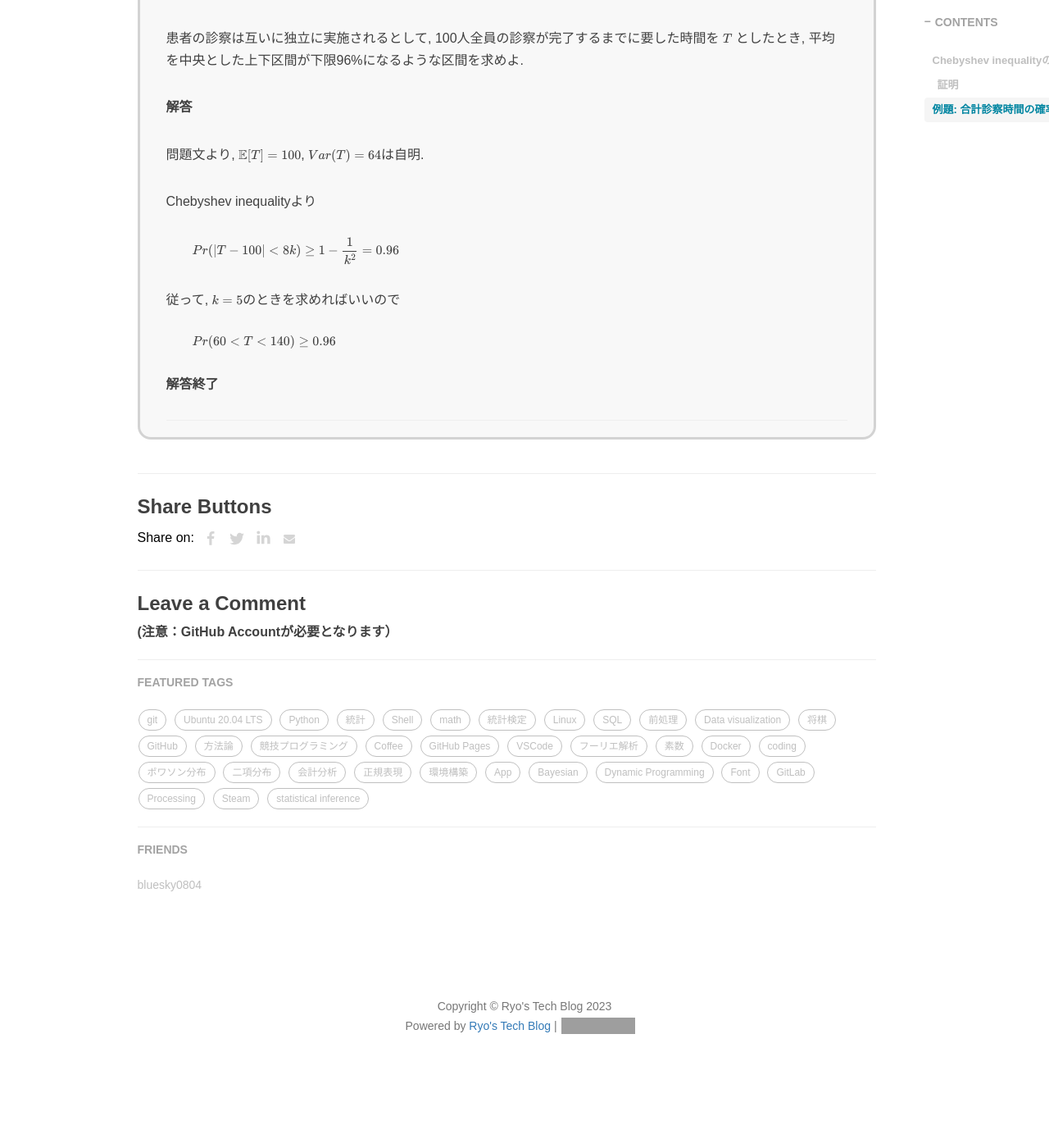
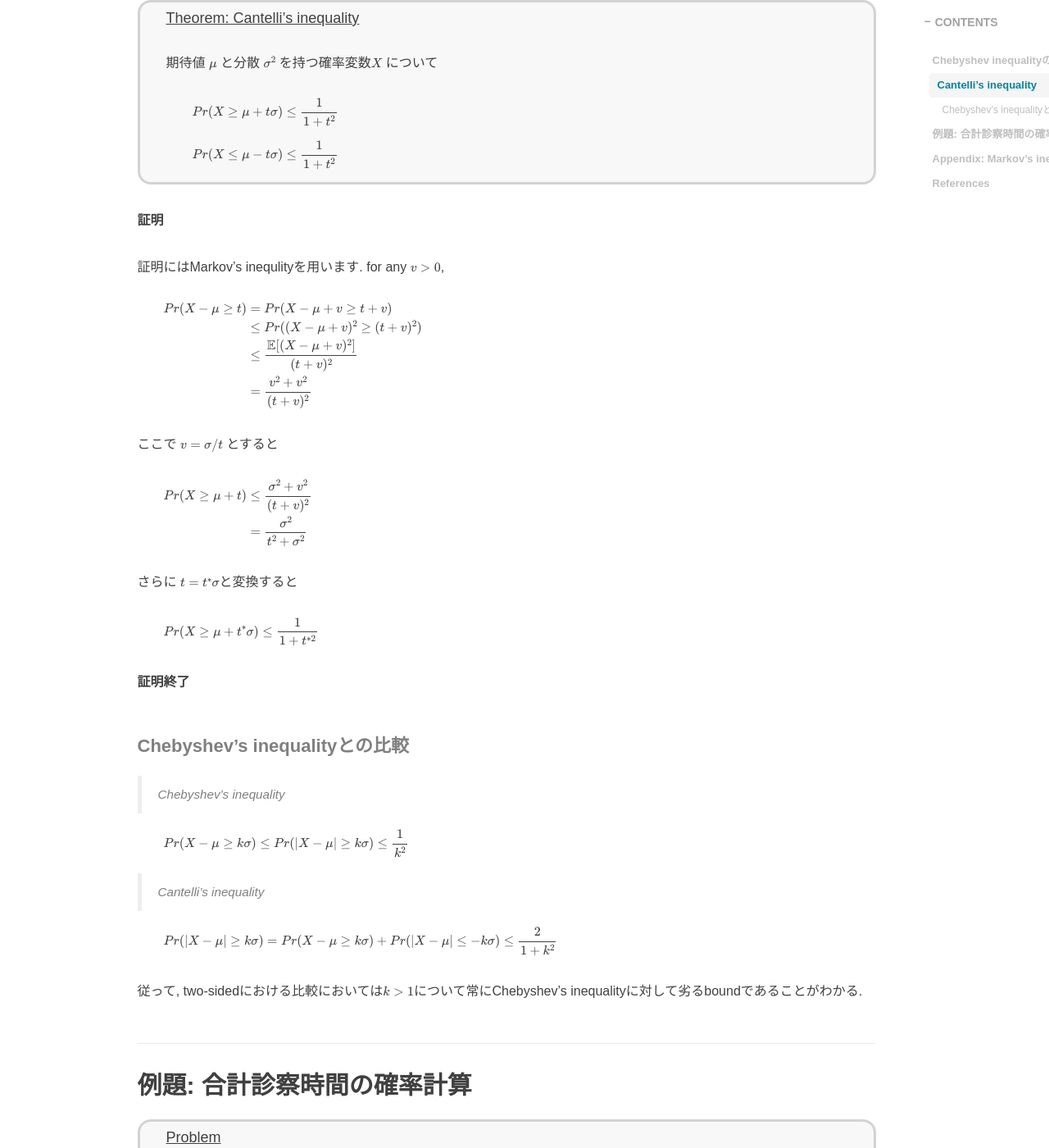
Before and after one commit to RyoNakagami/RyoNakagami.github.io, a Jekyll site: the page built from _posts/2023-02-27-chebyshev-inequality.md, in a window 1280 px wide and 1400 px high, scrolled down 2008 px. Shown: the whole window at 82% size. Built offline with Jekyll 4.4.1, drawn with Linux system fonts in a browser that asks for light colours; comment, search, counter and statistics services are not loaded; before the commit the page ends 3336 px from its top, so only the background shows below that; some of the changed text lies outside the part shown; grey boxes are pictures that could not be loaded.

Commit message:
ADD markov inequality

```diff
--- a/_posts/2023-02-27-chebyshev-inequality.md
+++ b/_posts/2023-02-27-chebyshev-inequality.md
@@ -18,8 +18,11 @@ tags:
 <!-- DON'T EDIT THIS SECTION, INSTEAD RE-RUN doctoc TO UPDATE -->
 
 - [Chebyshev inequalityの定理](#chebyshev-inequality%E3%81%AE%E5%AE%9A%E7%90%86)
-  - [証明](#%E8%A8%BC%E6%98%8E)
+  - [Cantelli's inequality](#cantellis-inequality)
+    - [Chebyshev's inequalityとの比較](#chebyshevs-inequality%E3%81%A8%E3%81%AE%E6%AF%94%E8%BC%83)
 - [例題: 合計診察時間の確率計算](#%E4%BE%8B%E9%A1%8C-%E5%90%88%E8%A8%88%E8%A8%BA%E5%AF%9F%E6%99%82%E9%96%93%E3%81%AE%E7%A2%BA%E7%8E%87%E8%A8%88%E7%AE%97)
+- [Appendix: Markov's inequlity](#appendix-markovs-inequlity)
+- [References](#references)
 
 <!-- END doctoc generated TOC please keep comment here to allow auto update -->
 
@@ -42,7 +45,7 @@ $$
 
 </div>
 
-### 証明
+**証明**
 
 以下のような確率変数 $D$ を定義する
 
@@ -78,6 +81,77 @@ Pr\{|X - \mu|\geq k\sigma\} \leq \frac{1}{k^2}
 $$
 
 **証明終了**
+
+---
+
+### Cantelli's inequality
+
+Chebyshev's inequalityのよりweakerなboundの定理としてCantelli's inequalityがあります.
+
+<div style='padding-left: 2em; padding-right: 2em; border-radius: 1em; border-style:solid; border-color:#D3D3D3; background-color:#F8F8F8'>
+<p class="h4"><ins>Theorem: Cantelli's inequality</ins></p>
+
+期待値 $\mu$ と分散 $\sigma^2$ を持つ確率変数$X$ について
+
+$$
+\begin{align*}
+&Pr(X\geq \mu + t\sigma) \leq \frac{1}{1 + t^2}\\[8pt]
+&Pr(X\leq \mu - t\sigma) \leq \frac{1}{1 + t^2}
+\end{align*}
+$$
+
+</div>
+
+**証明**
+
+証明にはMarkov's inequlityを用います. for any $v>0$,
+
+$$
+\begin{align*}
+Pr(X - \mu \geq t) &= Pr(X - \mu + v \geq t + v)\\
+                   &\leq Pr((X - \mu +v)^2 \geq (t + v)^2)\\
+                   &\leq \frac{\mathbb E[(X - \mu +v)^2]}{ (t + v)^2}\\
+                   &= \frac{v^2 + v^2}{(t + v)^2}
+\end{align*}
+$$
+
+ここで $v = \sigma/t$ とすると
+
+$$
+\begin{align*}
+Pr(X \geq \mu + t) &\leq \frac{\sigma^2 + v^2}{(t + v)^2}\\
+                           &= \frac{\sigma^2}{t^2 + \sigma^2}
+\end{align*}
+$$
+
+さらに $t = t^*\sigma$と変換すると
+
+$$
+Pr(X \geq \mu + t^*\sigma) \leq \frac{1}{1+t^{*2}}
+$$
+
+**証明終了**
+
+
+
+#### Chebyshev's inequalityとの比較
+
+> Chebyshev's inequality
+
+$$
+\begin{align*}
+Pr(X - \mu \geq k\sigma) \leq Pr(|X - \mu|\geq k\sigma) \leq \frac{1}{k^2}
+\end{align*}
+$$
+
+> Cantelli's inequality
+
+$$
+Pr(|X - \mu|\geq k\sigma) = Pr(X - \mu\geq k\sigma) + Pr(|X - \mu|\leq -k\sigma) \leq \frac{2}{1+k^2}
+$$
+
+従って, two-sidedにおける比較においては$k>1$について常にChebyshev's inequalityに対して劣るboundであることがわかる.
+
 
 ## 例題: 合計診察時間の確率計算
 
@@ -116,3 +190,52 @@ $$
 
 
 </div>
+
+## Appendix: Markov's inequlity
+
+<div style='padding-left: 2em; padding-right: 2em; border-radius: 1em; border-style:solid; border-color:#D3D3D3; background-color:#F8F8F8'>
+<p class="h4"><ins>Theorem </ins></p>
+
+期待値 $\mu$ のnon-negativeな確率変数 $X$について
+
+$$
+Pr(X\geq t) \leq \frac{\mu}{t} \  \ \forall t>0
+$$
+
+or
+
+$$
+Pr(X\geq t\mu) \leq \frac{1}{t} \  \ \forall t>0
+$$
+
+</div>
+
+**証明**
+
+non-negativeな確率変数 $X$について以下は常に成り立つ
+
+$$
+1\{X\geq t\} = 1\{X/t\geq 1\} \leq X/t
+$$
+
+これについて期待値をとると
+
+$$
+\begin{align*}
+\mathbb E[1\{X\geq t\}] &= Pr(X\geq t)\\
+                        &\leq \mathbb E[X/t]\\
+                        &= \frac{\mu}{t}
+\end{align*}
+$$
+
+
+**証明終了**
+
+---
+
+
+## References
+
+> Book
+
+- [Principles of Statistical Analysis Learning from Randomized Experiments](https://www.cambridge.org/core/books/principles-of-statistical-analysis/74C6545BBEF83D5E41C48BA11756032C)
```
Also changed, not shown: _posts/2023-02-26-binomial-and-multinomial-distirbution.md (+11 -0 lines).
